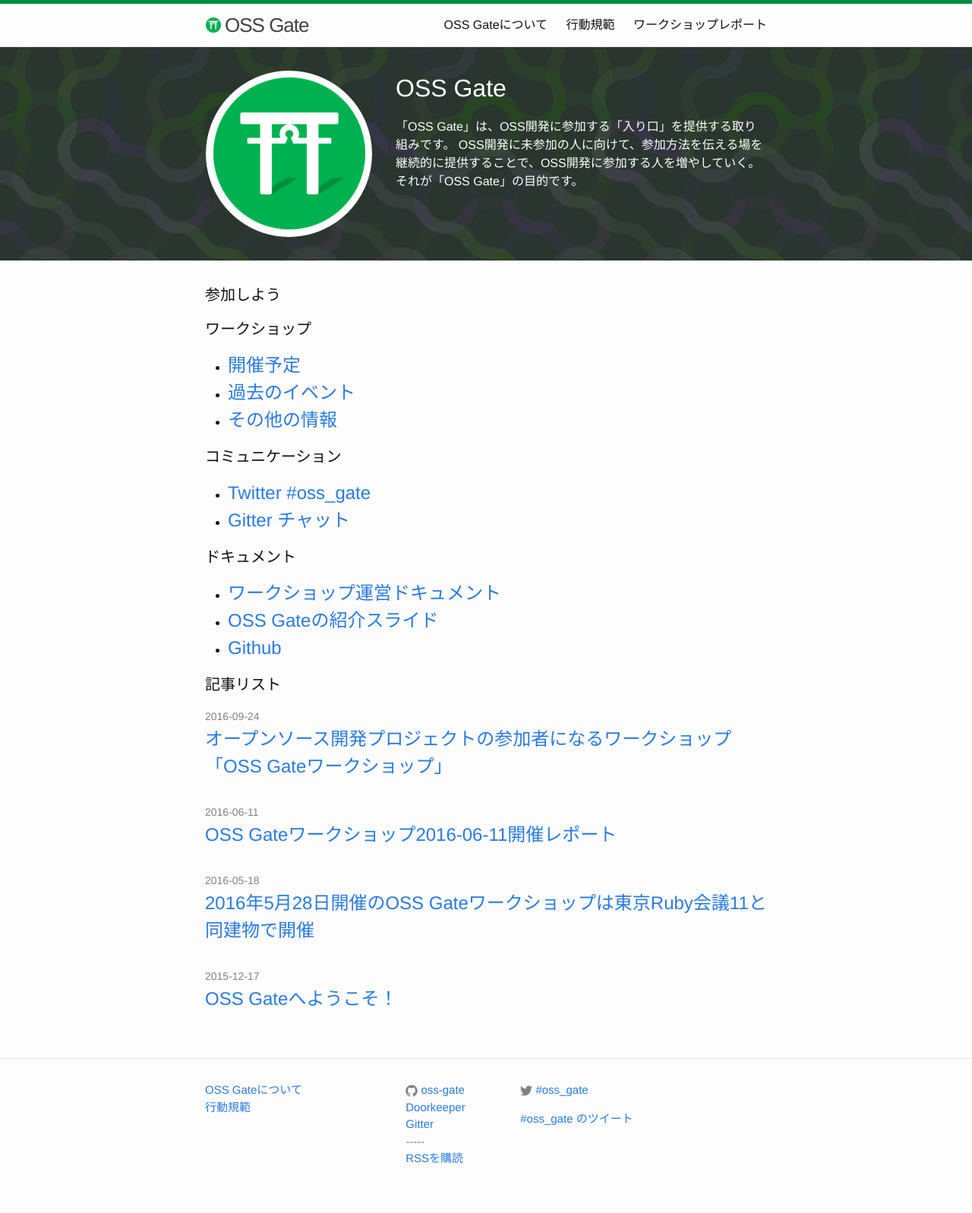
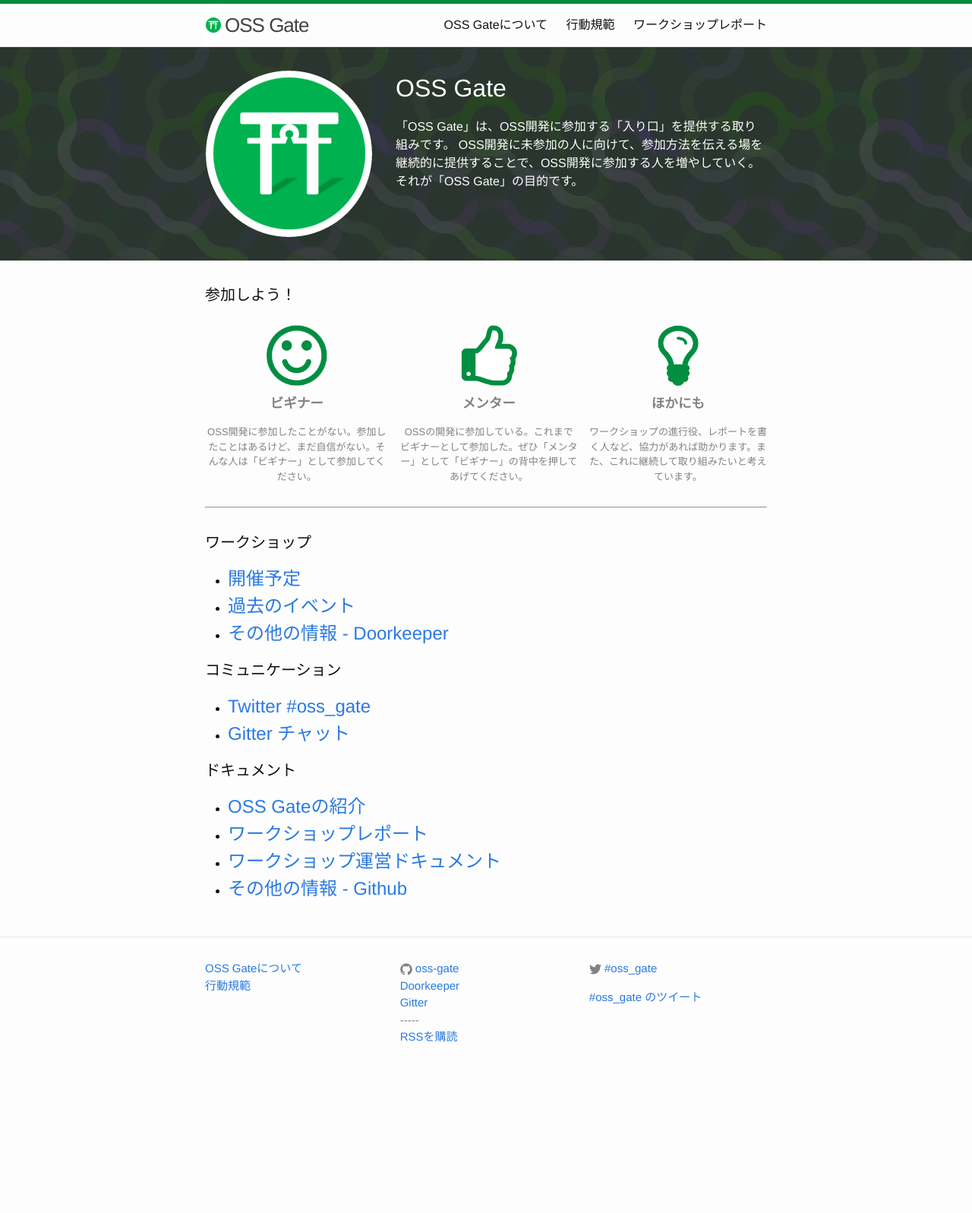
Before and after one commit to oss-gate/oss-gate.github.io, a Jekyll site: the page built from index.html, in a window 1280 px wide. Shown: the whole page at 76% size. Built offline with Jekyll 4.4.1, drawn with Linux system fonts in a browser that asks for light colours; comment, search, counter and statistics services are not loaded; after the commit the page ends 1437 px from its top, so only the background shows below that.

Commit message:
Add 3 point icons

```diff
--- a/_sass/_layout.scss
+++ b/_sass/_layout.scss
@@ -131,18 +131,18 @@
 }
 
 .footer-col-1 {
-    width: -webkit-calc(35% - (#{$spacing-unit} / 2));
-    width:         calc(35% - (#{$spacing-unit} / 2));
+    width: -webkit-calc(34% - (#{$spacing-unit} / 2));
+    width:         calc(34% - (#{$spacing-unit} / 2));
 }
 
 .footer-col-2 {
-    width: -webkit-calc(20% - (#{$spacing-unit} / 2));
-    width:         calc(20% - (#{$spacing-unit} / 2));
+    width: -webkit-calc(33% - (#{$spacing-unit} / 2));
+    width:         calc(33% - (#{$spacing-unit} / 2));
 }
 
 .footer-col-3 {
-    width: -webkit-calc(45% - (#{$spacing-unit} / 2));
-    width:         calc(45% - (#{$spacing-unit} / 2));
+    width: -webkit-calc(33% - (#{$spacing-unit} / 2));
+    width:         calc(33% - (#{$spacing-unit} / 2));
 }
 
 @include media-query($on-laptop) {
@@ -255,3 +255,25 @@
 	color: white;
 	padding: 30px;
 }
+
+.home-point {
+	text-align:center;
+}
+
+.home-point-icon {
+	width: 80px;
+	height: 80px;
+	padding: 10px;
+}
+
+.home-point-title {
+	font-weight: bold;
+}
+
+.home-point-text {
+	font-size: small;
+}
+
+.home-point-line {
+	margin-bottom: 30px;
+}
--- a/index.html
+++ b/index.html
@@ -4,14 +4,36 @@
 
 <div class="home">
 
-  <h2 class="page-heading">参加しよう</h2>
+  <h2 class="page-heading">参加しよう！</h2>
+
+  <div class="home-point footer-col-wrapper">
+	<div class="footer-col footer-col-1">
+		<img class="home-point-icon" src="images/newbie.png">
+		<h3 class="home-point-title">ビギナー</h3>
+		<p class="home-point-text">OSS開発に参加したことがない。参加したことはあるけど、まだ自信がない。そんな人は「ビギナー」として参加してください。</p>
+	</div>
+
+	<div class="footer-col footer-col-2">
+		<img class="home-point-icon" src="images/menter.png">
+		<h3 class="home-point-title">メンター</h3>
+		<p class="home-point-text">OSSの開発に参加している。これまでビギナーとして参加した。ぜひ「メンター」として「ビギナー」の背中を押してあげてください。</p>
+	</div>
+
+	<div class="footer-col footer-col-3">
+		<img class="home-point-icon" src="images/support.png">
+		<h3 class="home-point-title">ほかにも</h3>
+		<p class="home-point-text">ワークショップの進行役、レポートを書く人など、協力があれば助かります。また、これに継続して取り組みたいと考えています。</p>
+	</div>
+  </div>
+
+  <hr class="home-point-line">
 
   <h2 class="page-heading">ワークショップ</h2>
 
   <ul>
       <li><a class="post-link" href='https://oss-gate.doorkeeper.jp/events/upcoming' target='_blank'>開催予定</a></li>
 	  <li><a class="post-link" href='https://oss-gate.doorkeeper.jp/events/past' target='_blank'>過去のイベント</a></li>
-	  <li><a class="post-link" href='https://oss-gate.doorkeeper.jp/' target='_blank'>その他の情報</a></li>
+	  <li><a class="post-link" href='https://oss-gate.doorkeeper.jp/' target='_blank'>その他の情報 - Doorkeeper</a></li>
   </ul>
 
   <h2 class="page-heading">コミュニケーション</h2>
@@ -24,12 +46,20 @@
   <h2 class="page-heading">ドキュメント</h2>
 
   <ul>
+      <li><a class="post-link" href='http://oss-gate.github.io/announce/update/2015/12/17/welcome-to-oss-gate.html' target='_blank'>OSS Gateの紹介</a></li>
+	  <li><a class="post-link" href='/workshop/report.html' target='_blank'>ワークショップレポート</a></li>
       <li><a class="post-link" href='https://github.com/oss-gate/workshop' target='_blank'>ワークショップ運営ドキュメント</a></li>
-      <li><a class="post-link" href='https://github.com/oss-gate/rabbit-slide-oss-gate-introduction-japanese' target='_blank'>OSS Gateの紹介スライド</a></li>
-      <li><a class="post-link" href='https://github.com/oss-gate' target='_blank'>Github</a></li>
+      <li><a class="post-link" href='https://github.com/oss-gate' target='_blank'>その他の情報 - Github</a></li>
   </ul>
 
-  <h2 class="page-heading">記事リスト</h2>
+  <!-- <h2 class="page-heading">支援企業</h2>
+
+  <ul>
+      <li><a class="post-link" href='#' target='_blank'>企業名</a></li>
+      <li><a class="post-link" href='#' target='_blank'>企業名</a></li>
+  </ul> -->
+
+  <!-- <h2 class="page-heading">記事リスト</h2>
 
   <ul class="post-list">
     {% for post in site.posts %}
@@ -41,13 +71,6 @@
 	    </h3>
       </li>
     {% endfor %}
-  </ul>
-
-  <!-- <h2 class="page-heading">支援企業</h2>
-
-  <ul>
-      <li><a class="post-link" href='#' target='_blank'>企業名</a></li>
-      <li><a class="post-link" href='#' target='_blank'>企業名</a></li>
   </ul> -->
 
 </div>
```
Also changed, not shown: images/menter.png (added), images/newbie.png (added), images/support.png (added).
